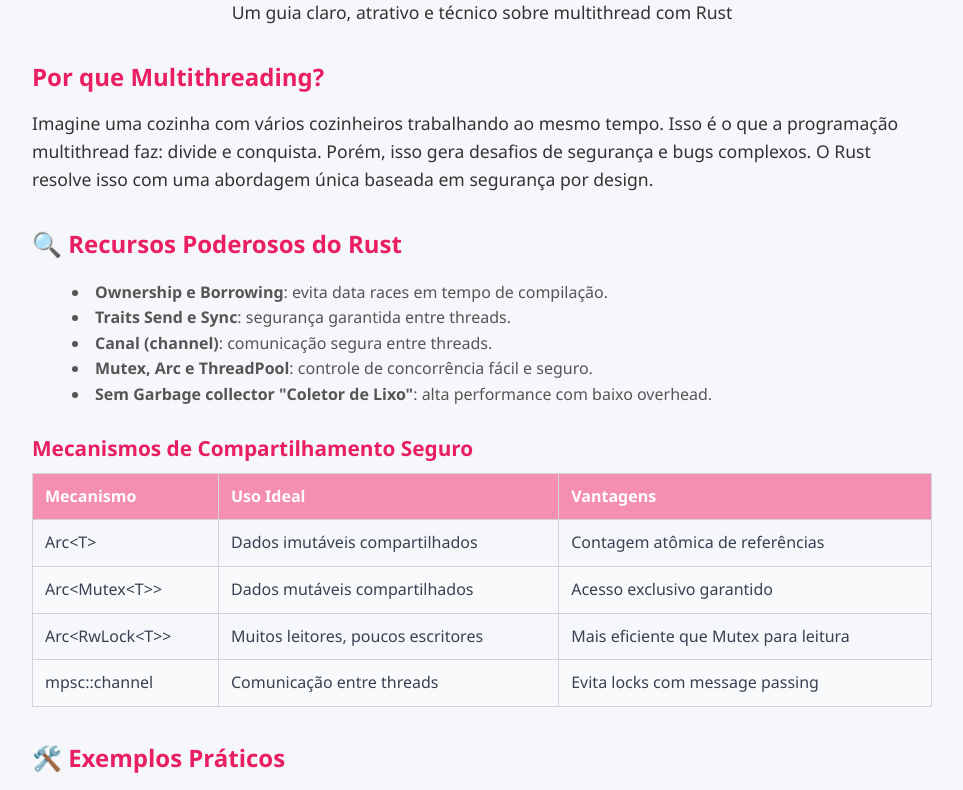
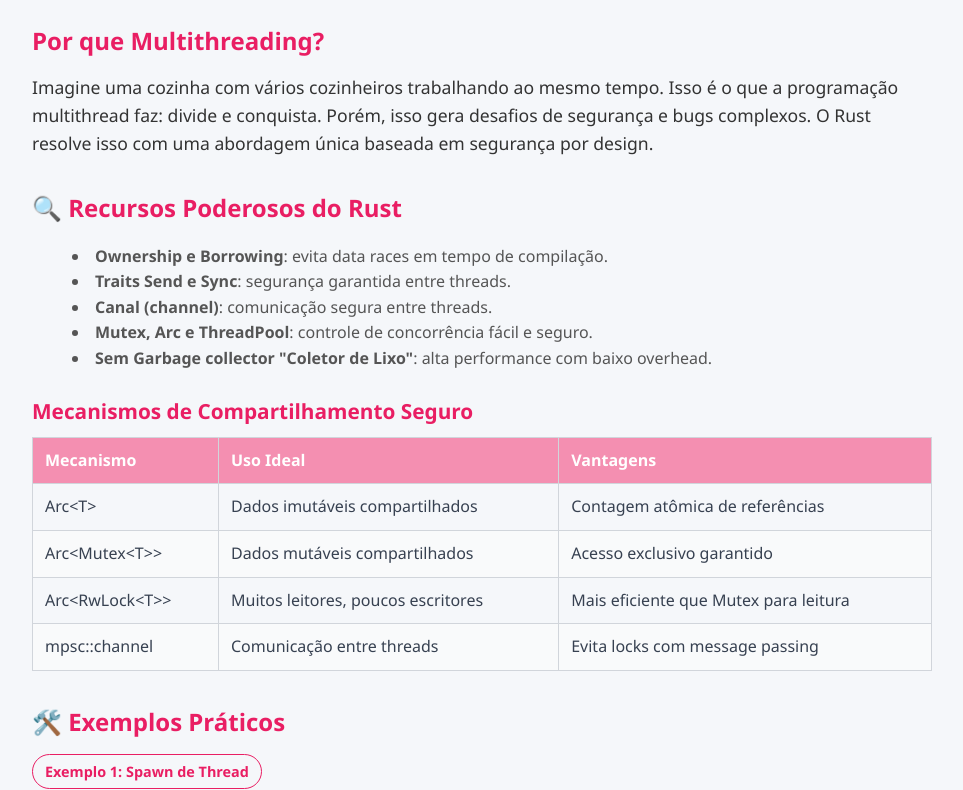
Before and after one commit to Celes16/index.html, a plain HTML site: page index.html in a window 1280 px wide. Shown: the part 211-1001 px from the top of the page, without its empty margins (158-1121 px from the left). Drawn offline with Linux system fonts and the light colour scheme.

Commit message:
Update index.html

```diff
--- a/index.html
+++ b/index.html
@@ -113,7 +113,6 @@
   <main>
     <section style="text-align:center;">
       <h1>Multithreading com Segurança: Descubra o Poder do Rust</h1>
-      <p>Um guia claro, atrativo e técnico sobre multithread com Rust</p>
     </section>
 
     <section>
```
